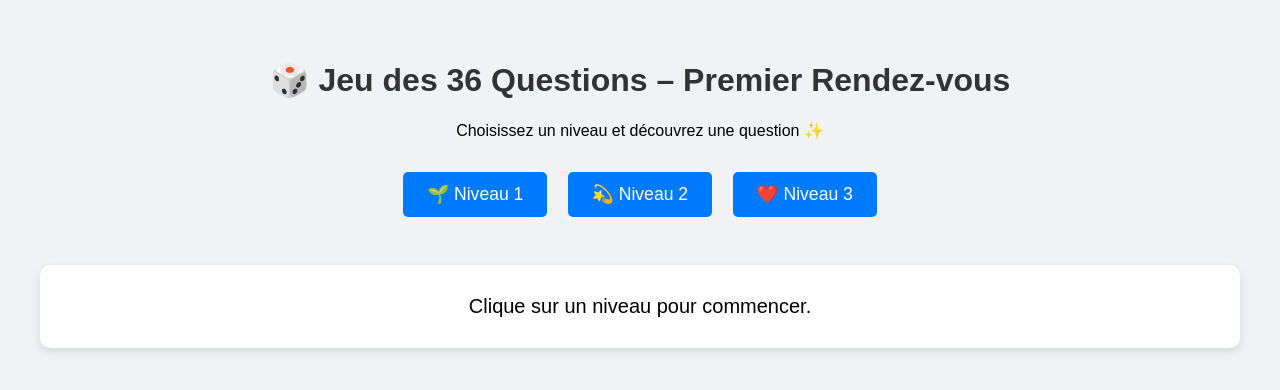
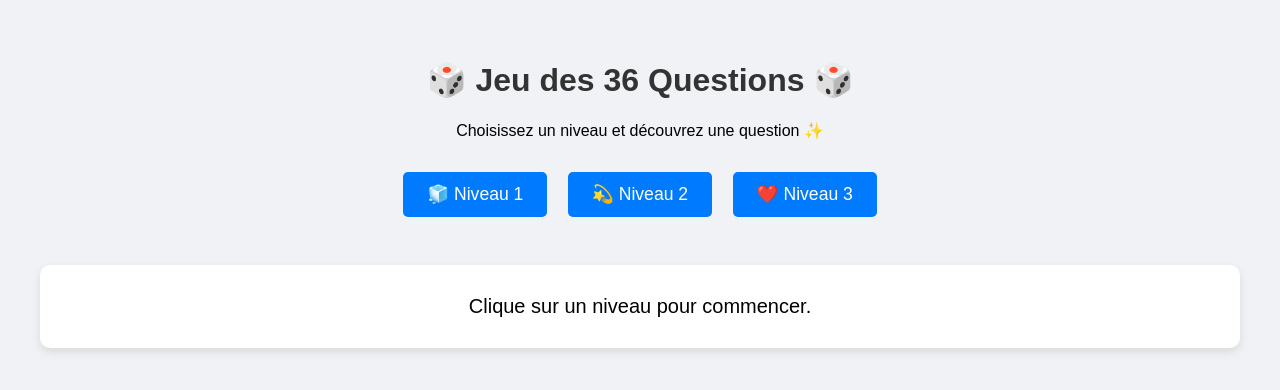
Before and after one commit to fmesnier/Jeu-de-question-, a plain HTML site: page index.html in a window 1280 px wide. Drawn offline with Linux system fonts and the light colour scheme.

Commit message:
Update index.html

```diff
--- a/index.html
+++ b/index.html
@@ -32,10 +32,10 @@
 </style>
 </head>
 <body>
-<h1>🎲 Jeu des 36 Questions – Premier Rendez-vous</h1>
+<h1>🎲 Jeu des 36 Questions 🎲</h1>
 <p>Choisissez un niveau et découvrez une question ✨</p>
 <div class="buttons">
-    <button id="btn1">🌱 Niveau 1</button>
+    <button id="btn1">🧊 Niveau 1</button>
     <button id="btn2">💫 Niveau 2</button>
     <button id="btn3">❤️ Niveau 3</button>
 </div>
```
